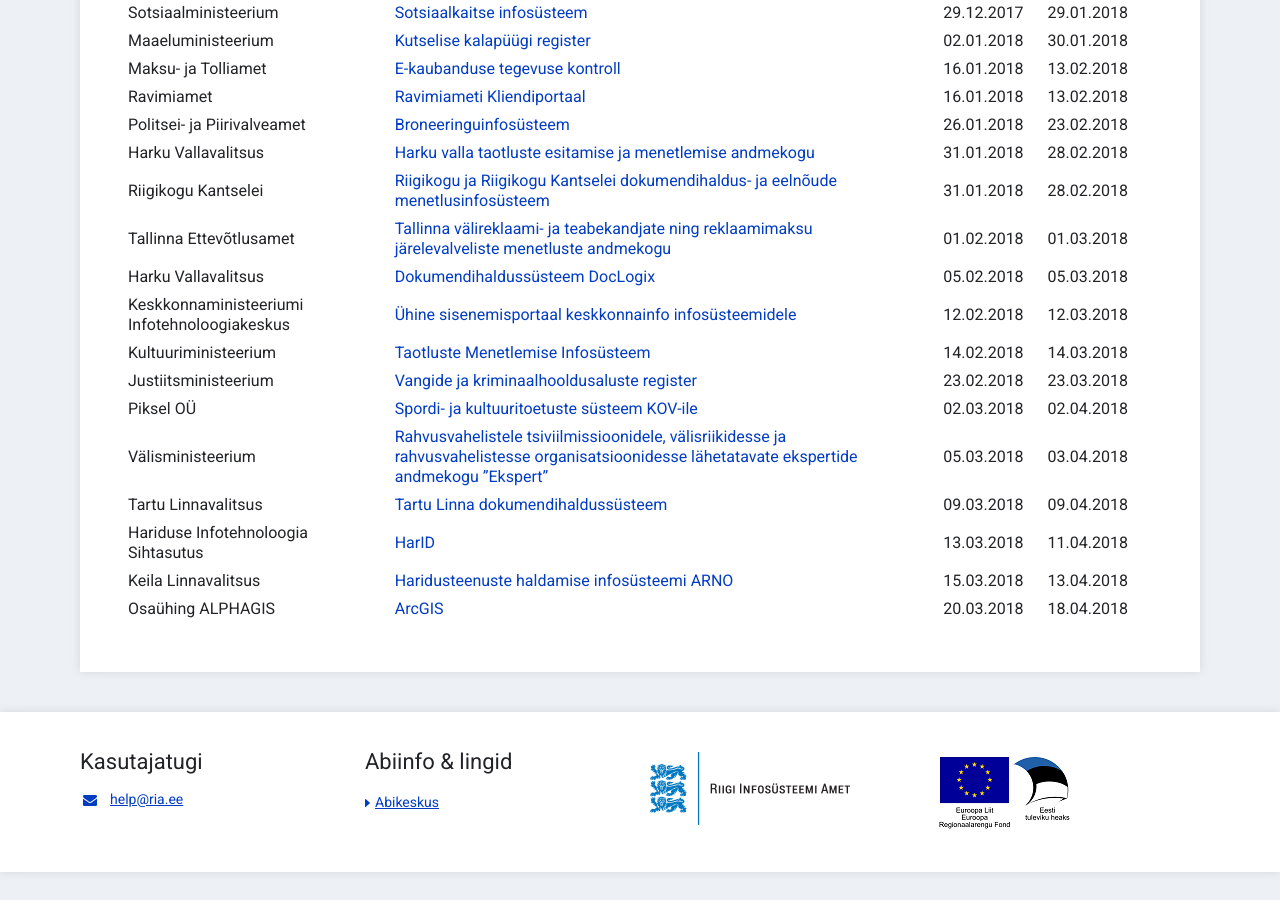
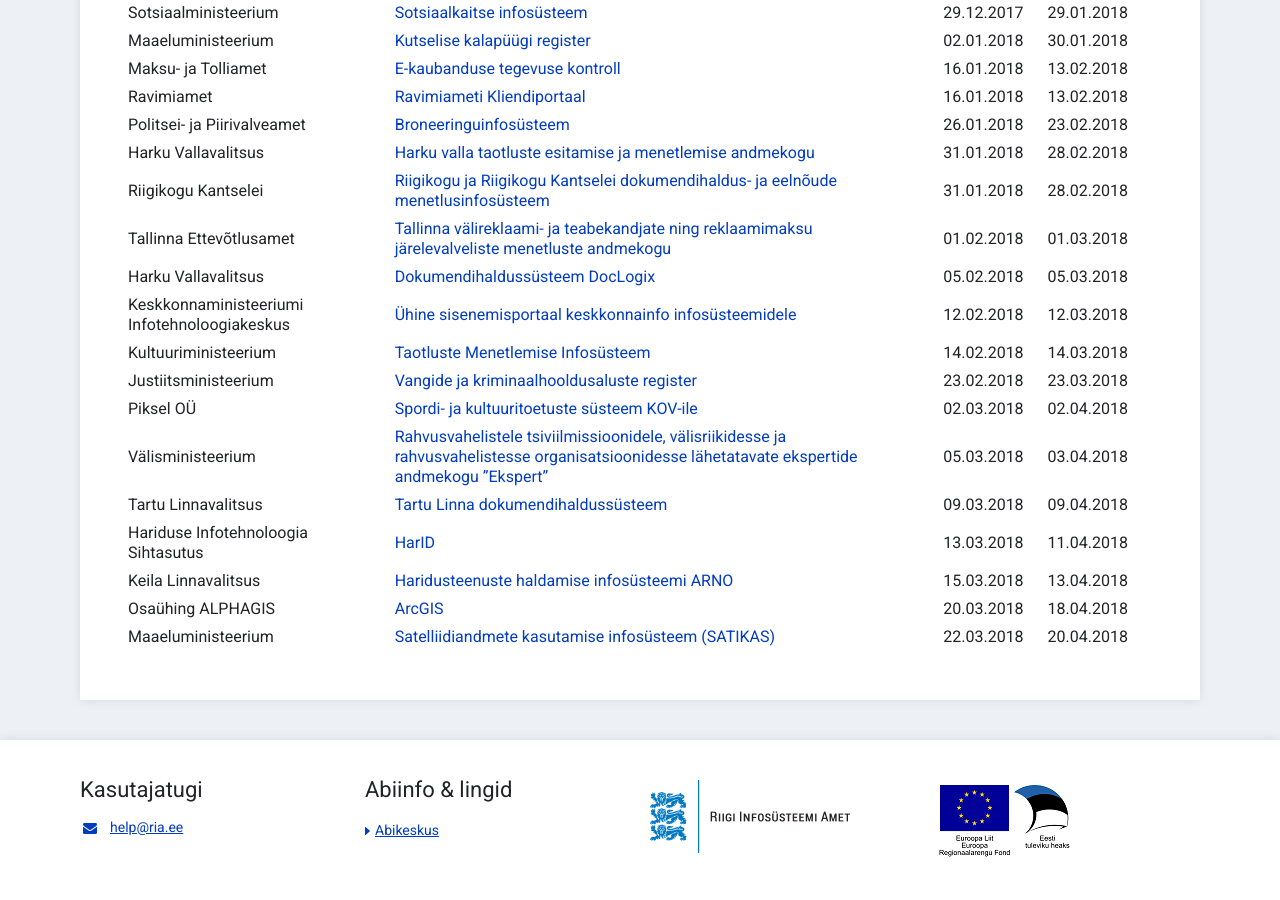
Before and after one commit to e-gov/RIHA-Help, a Jekyll site: the page built from docs/RIHAs-hindamisel.md, in a window 1280 px wide and 900 px high, scrolled down 706 px. Built offline with Jekyll 4.4.1, drawn with Linux system fonts in a browser that asks for light colours; before the commit the page ends 1578 px from its top, so only the background shows below that.

Commit message:
Update RIHAs-hindamisel.md

```diff
--- a/docs/RIHAs-hindamisel.md
+++ b/docs/RIHAs-hindamisel.md
@@ -31,3 +31,4 @@ Nimekirjas on esitatud infosüsteemid, mis on esitatud hindamisele pärast 7. de
 | Hariduse Infotehnoloogia Sihtasutus | [HarID](https://www.riha.ee/Infosüsteemid/Vaata/harid) | 13.03.2018 | 11.04.2018 |
 | Keila Linnavalitsus | [Haridusteenuste haldamise infosüsteemi ARNO](https://www.riha.ee/Infosüsteemid/Vaata/arnokeilalv) | 15.03.2018 | 13.04.2018 |
 | Osaühing ALPHAGIS | [ArcGIS](https://www.riha.ee/Infosüsteemid/Vaata/ArcGIS) | 20.03.2018 | 18.04.2018 |
+| Maaeluministeerium | [Satelliidiandmete kasutamise infosüsteem (SATIKAS)](https://www.riha.ee/Infosüsteemid/Vaata/pria-satikas) | 22.03.2018 | 20.04.2018 |
```
